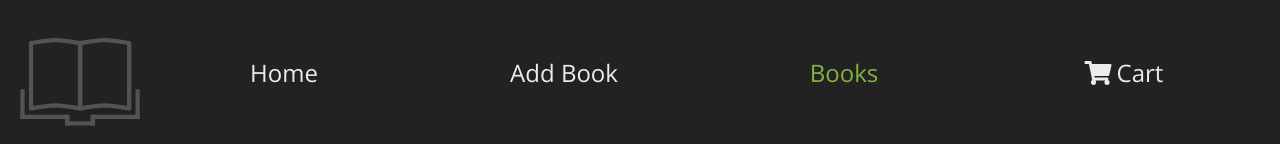
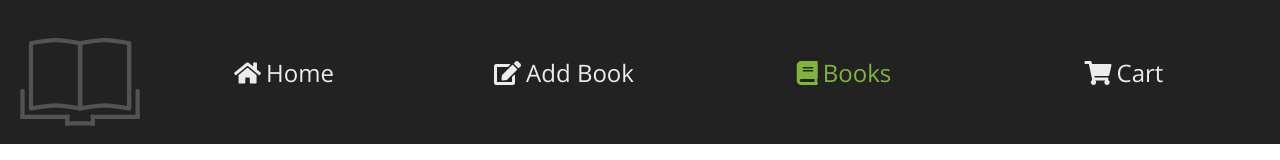
Before and after one commit to vstrog/react-book-store, a React (Create React App) app: page / in a window 1280 px wide. Shown: the top 160 px of the page. Built offline with nearby package versions, Linux system fonts and the light colour scheme.

Commit message:
Update Navbar.js

```diff
--- a/src/components/Navbar/Navbar.js
+++ b/src/components/Navbar/Navbar.js
@@ -10,16 +10,19 @@ export default function Navbar() {
         <ul className="nav-links">
                 <li className="nav-item">
                         <a href="/" className="nav-link">
+                        <i class="fas fa-home"></i>
                                 home
                         </a>
                 </li>
                 <li className="nav-item">
                         <a href="/" className="nav-link">
-                                add book
+                        <i class="fas fa-edit"></i>
+                                add Book
                         </a>
                 </li>
                 <li className="nav-item">
                         <a href="/" className="nav-link active">
+                        <i class="fas fa-book"></i>
                                 books
                         </a>
                 </li>
```
